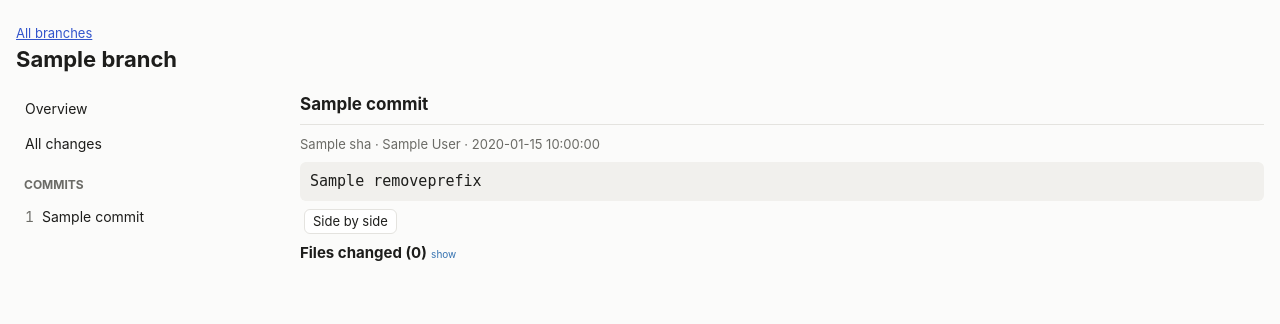
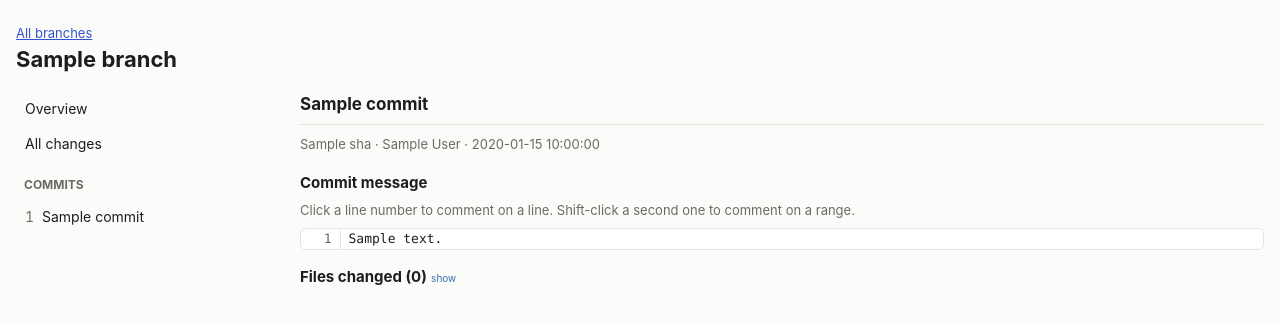
Before and after one commit to david-amores-kraken/dev-hub, a Python web app: template src/dev_hub/diffs/templates/diffs/patch.html in a window 1280 px wide. Shown: the part 46-370 px from the top of the page. Run offline with Jinja, Linux system fonts and the light colour scheme; the template is opened without the code that fills it: most values are stand-ins (such as "Sample title", 1, 10 or a date in 2020).

Commit message:
Comment on diff lines, commit messages and the PR description
Click a line number to pick a line and shift-click another to pick a
range, then write the comment. It is saved straight away and shown under
the last line. Comments can be edited, resolved, reopened and deleted.
Open comments are counted next to each part of the branch.

The same code works for a file in a diff, a commit message and the saved
PR description, because all three are just numbered lines. A comment
whose lines are no longer on the page is listed at the top with its
quote.

Comments only work in the line-by-line diff, so the side-by-side toggle
is gone.

Assistant-model: Claude Code

```diff
--- /dev/null
+++ b/src/dev_hub/diffs/static/comments.js
@@ -0,0 +1,338 @@
+// Point-and-click comments. Click a line number to pick a line, shift-click another to pick a
+// range, write the comment, and it is saved at once (no review to submit).
+//
+// A "surface" is anything with numbered lines: one file of a diff drawn by diff2html, a commit
+// message, or the PR description. Each row of a surface is { el, gutter, oldNo, newNo, text }.
+// Removed lines only have an oldNo, added lines only a newNo, unchanged lines have both.
+
+const review = document.getElementById("review");
+if (review) start(review);
+
+function start(review) {
+  const base = review.dataset.base; // POST here to add; /<id> to change; /<id>/delete to remove
+  const commit = review.dataset.commit || null; // null on the overview and the "All changes" page
+  const unplaced = document.getElementById("unplaced");
+  const editing = new Set(); // ids of the comments being edited
+  let comments = JSON.parse(document.getElementById("comments").textContent);
+  let surfaces = [];
+  let selection = null; // { surface, anchor, to, side }
+  let composer = null;
+
+  document.querySelectorAll(".text-lines").forEach(drawText);
+  refresh();
+
+  document.addEventListener("mousedown", event => {
+    if (event.shiftKey && event.target.closest("td.d2h-code-linenumber, td.gutter")) event.preventDefault();
+  });
+  document.addEventListener("click", event => {
+    const gutter = event.target.closest("td.d2h-code-linenumber, td.gutter");
+    if (!gutter || !review.contains(gutter)) return;
+    for (const surface of surfaces) {
+      const index = surface.rows.findIndex(row => row.gutter === gutter);
+      if (index >= 0) return choose(surface, index, event.shiftKey);
+    }
+  });
+  document.addEventListener("description-saved", event => {
+    const box = document.getElementById("body-lines");
+    if (!box) return;
+    box.dataset.text = event.detail;
+    drawText(box);
+    refresh();
+  });
+
+  // ---- finding the lines on the page ----
+
+  function refresh() {
+    closeComposer();
+    surfaces = [...diffSurfaces(), ...textSurfaces()];
+    render();
+  }
+
+  function number(element) {
+    const value = parseInt(element?.textContent ?? "", 10);
+    return Number.isNaN(value) ? null : value;
+  }
+
+  function diffSurfaces() {
+    return [...document.querySelectorAll("#diff .d2h-file-wrapper")].map(wrapper => {
+      const name = wrapper.querySelector(".d2h-file-name").textContent.trim();
+      const rows = [];
+      wrapper.querySelectorAll("tr").forEach(el => {
+        const gutter = el.querySelector("td.d2h-code-linenumber");
+        if (!gutter) return;
+        const oldNo = number(gutter.querySelector(".line-num1"));
+        const newNo = number(gutter.querySelector(".line-num2"));
+        if (oldNo === null && newNo === null) return; // a "@@ ... @@" header row
+        const text = el.querySelector(".d2h-code-line-ctn")?.textContent ?? "";
+        rows.push({ el, gutter, oldNo, newNo, text });
+      });
+      // A renamed file is shown as "old → new". Comments are about the new name.
+      return { kind: "line", file: name.split(" → ").at(-1), rows };
+    });
+  }
+
+  function textSurfaces() {
+    return [...document.querySelectorAll(".text-lines")].map(box => {
+      const rows = [...box.querySelectorAll("tr")].map(el => ({
+        el,
+        gutter: el.querySelector("td.gutter"),
+        oldNo: null,
+        newNo: Number(el.dataset.line),
+        text: el.querySelector("td.text").textContent,
+      }));
+      return { kind: box.dataset.kind, file: null, rows };
+    });
+  }
+
+  // A commit message or the PR description, with a number beside each line.
+  function drawText(box) {
+    const text = box.dataset.text ?? "";
+    box.replaceChildren();
+    if (!text.trim()) {
+      box.textContent = "Nothing here yet.";
+      box.classList.add("empty");
+      return;
+    }
+    box.classList.remove("empty");
+    const table = document.createElement("table");
+    text.split("\n").forEach((line, index) => {
+      const row = table.insertRow();
+      row.dataset.line = String(index + 1);
+      row.insertCell().className = "gutter";
+      row.cells[0].textContent = String(index + 1);
+      row.insertCell().className = "text";
+      row.cells[1].textContent = line;
+    });
+    box.append(table);
+  }
+
+  // ---- choosing lines and writing a comment ----
+
+  function sideKey(side) {
+    return side === "old" ? "oldNo" : "newNo";
+  }
+
+  function choose(surface, index, extend) {
+    let side, anchor = index;
+    if (extend && selection?.surface === surface) {
+      ({ side, anchor } = selection);
+    } else {
+      side = surface.rows[index].newNo === null ? "old" : "new";
+    }
+    selection = { surface, anchor, to: index, side };
+    const key = sideKey(side);
+    const [from, to] = [Math.min(anchor, index), Math.max(anchor, index)];
+    const chosen = surface.rows.slice(from, to + 1).filter(row => row[key] !== null);
+    document.querySelectorAll("tr.selected").forEach(row => row.classList.remove("selected"));
+    chosen.forEach(row => row.el.classList.add("selected"));
+    openComposer(surface, side, chosen);
+  }
+
+  function clearSelection() {
+    selection = null;
+    document.querySelectorAll("tr.selected").forEach(row => row.classList.remove("selected"));
+  }
+
+  function openComposer(surface, side, chosen) {
+    closeComposer();
+    const key = sideKey(side);
+    const target = {
+      kind: surface.kind,
+      commit: surface.kind === "pr_body" ? null : commit,
+      start: chosen[0][key],
+      end: chosen.at(-1)[key],
+      quote: chosen.map(row => row.text).join("\n"),
+    };
+    if (surface.kind === "line") Object.assign(target, { file: surface.file, side });
+
+    const { box, textarea } = editor("Comment", "Cancel", async text => {
+      const created = await post(base, { target, text });
+      comments.push(created);
+      clearSelection();
+      refresh();
+    }, () => { clearSelection(); closeComposer(); });
+    const heading = document.createElement("div");
+    heading.className = "meta";
+    heading.textContent = describe(target);
+    box.prepend(heading);
+
+    composer = document.createElement("tr");
+    composer.className = "composer-row";
+    const cell = composer.insertCell();
+    cell.colSpan = 2;
+    cell.append(box);
+    placeAfter(chosen.at(-1).el, composer);
+    textarea.focus();
+  }
+
+  function closeComposer() {
+    composer?.remove();
+    composer = null;
+  }
+
+  // A form with a text box and two buttons. `submit(text)` may throw; the message is shown.
+  function editor(doLabel, cancelLabel, submit, cancel, text = "") {
+    const box = document.createElement("form");
+    box.className = "editor";
+    const textarea = document.createElement("textarea");
+    textarea.rows = 3;
+    textarea.value = text;
+    textarea.setAttribute("aria-label", "Comment");
+    const buttons = document.createElement("div");
+    buttons.className = "controls";
+    const go = button(doLabel, "act");
+    go.type = "submit";
+    const stop = button(cancelLabel, "plain");
+    stop.addEventListener("click", cancel);
+    const error = document.createElement("span");
+    error.className = "err";
+    buttons.append(go, stop, error);
+    box.append(textarea, buttons);
+    box.addEventListener("submit", async event => {
+      event.preventDefault();
+      if (!textarea.value.trim()) return;
+      go.disabled = true;
+      error.textContent = "";
+      try {
+        await submit(textarea.value);
+      } catch (problem) {
+        error.textContent = problem.message;
+        go.disabled = false;
+      }
+    });
+    textarea.addEventListener("keydown", event => {
+      if (event.key === "Escape") cancel();
+      if (event.key === "Enter" && (event.metaKey || event.ctrlKey)) box.requestSubmit();
+    });
+    return { box, textarea, error };
+  }
+
+  function button(label, kind) {
+    const element = document.createElement("button");
+    element.type = "button";
+    element.className = kind;
+    element.textContent = label;
+    return element;
+  }
+
+  // ---- showing the comments ----
+
+  function render() {
+    document.querySelectorAll("tr.comments-row").forEach(row => row.remove());
+    const list = unplaced.querySelector(".comments");
+    list.replaceChildren();
+    for (const comment of comments) {
+      const row = findRow(comment.target);
+      if (row) holder(row).append(card(comment, false));
+      else list.append(card(comment, true));
+    }
+    unplaced.hidden = !list.children.length;
+  }
+
+  // The row a comment sits under: the last line of its range.
+  function findRow(target) {
+    const surface = surfaces.find(s => s.kind === target.kind && (s.kind !== "line" || s.file === target.file));
+    const key = sideKey(target.side ?? "new");
+    return surface?.rows.find(row => row[key] === target.end);
+  }
+
+  function holder(row) {
+    let next = row.el.nextElementSibling;
+    if (!next?.classList.contains("comments-row")) {
+      next = document.createElement("tr");
+      next.className = "comments-row";
+      const cell = next.insertCell();
+      cell.colSpan = 2;
+      cell.append(Object.assign(document.createElement("div"), { className: "comments" }));
+      row.el.after(next);
+    }
+    return next.querySelector(".comments");
+  }
+
+  function placeAfter(rowEl, element) {
+    const next = rowEl.nextElementSibling;
+    (next?.classList.contains("comments-row") ? next : rowEl).after(element);
+  }
+
+  function describe(target) {
+    const lines = target.start === target.end ? `Line ${target.start}` : `Lines ${target.start}–${target.end}`;
+    const where = { line: target.file, message: "commit message", pr_body: "description" }[target.kind];
+    return `${where} · ${lines}${target.side === "old" ? " (removed)" : ""}`;
+  }
+
+  function card(comment, showWhere) {
+    const el = document.createElement("div");
+    el.className = "comment" + (comment.status === "resolved" ? " resolved" : "");
+    const head = document.createElement("div");
+    head.className = "meta";
+    const when = comment.created.slice(0, 16).replace("T", " ");
+    head.textContent = [showWhere ? describe(comment.target) : null, when, comment.status === "resolved" ? "resolved" : null]
+      .filter(Boolean).join(" · ");
+    el.append(head);
+    if (showWhere) {
+      const quote = document.createElement("pre");
+      quote.className = "quote";
+      quote.textContent = comment.target.quote;
+      el.append(quote);
+    }
+    if (editing.has(comment.id)) {
+      const { box, textarea } = editor("Save", "Cancel", async text => {
+        replace(await post(`${base}/${comment.id}`, { text }));
+        editing.delete(comment.id);
+        render();
+      }, () => { editing.delete(comment.id); render(); }, comment.text);
+      el.append(box);
+      queueMicrotask(() => textarea.focus());
+      return el;
+    }
+    const text = document.createElement("div");
+    text.className = "text";
+    text.textContent = comment.text;
+    const actions = document.createElement("div");
+    actions.className = "controls";
+    const resolve = button(comment.status === "open" ? "Resolve" : "Reopen", "plain");
+    resolve.addEventListener("click", () => act(async () => {
+      replace(await post(`${base}/${comment.id}`, { status: comment.status === "open" ? "resolved" : "open" }));
+    }));
+    const edit = button("Edit", "plain");
+    edit.addEventListener("click", () => { editing.add(comment.id); render(); });
+    const remove = button("Delete", "plain");
+    remove.addEventListener("click", () => act(async () => {
+      if (!confirm("Delete this comment?")) return;
+      await post(`${base}/${comment.id}/delete`, {});
+      comments = comments.filter(c => c.id !== comment.id);
+    }));
+    actions.append(resolve, edit, remove);
+    el.append(text, actions);
+    return el;
+  }
+
+  function replace(updated) {
+    comments = comments.map(c => (c.id === updated.id ? updated : c));
+  }
+
+  async function act(change) {
+    try {
+      await change();
+      render();
+    } catch (problem) {
+      alert(problem.message);
+    }
+  }
+
+  async function post(url, payload) {
+    let response;
+    try {
+      response = await fetch(url, {
+        method: "POST",
+        headers: { "Content-Type": "application/json" },
+        body: JSON.stringify(payload),
+      });
+    } catch {
+      throw new Error("Can't reach the hub");
+    }
+    const body = await response.json().catch(() => ({}));
+    if (!response.ok) throw new Error(body.error ?? `Failed (${response.status})`);
+    return body;
+  }
+}
--- a/src/dev_hub/diffs/static/description.js
+++ b/src/dev_hub/diffs/static/description.js
@@ -16,6 +16,8 @@ form.addEventListener("submit", async event => {
       body: JSON.stringify({ title: form.title.value, body: form.body.value }),
     });
     status.textContent = response.ok ? "Saved" : `Not saved (${response.status})`;
+    // Let comments.js show the lines that are now saved.
+    if (response.ok) document.dispatchEvent(new CustomEvent("description-saved", { detail: form.body.value }));
   } catch {
     status.textContent = "Not saved (can't reach the hub)";
   } finally {
--- a/src/dev_hub/diffs/static/diffs.css
+++ b/src/dev_hub/diffs/static/diffs.css
@@ -25,3 +25,28 @@ form.description { display: flex; flex-direction: column; gap: 6px; margin-botto
 form.description label { font-size: 12px; font-weight: 600; color: var(--muted); }
 form.description input, form.description textarea { font: inherit; padding: 6px 8px; border: 1px solid var(--line); border-radius: 6px; background: var(--surface); color: var(--text); width: 100%; }
 form.description textarea { font: 13px/1.5 ui-monospace, SFMono-Regular, Menlo, monospace; resize: vertical; }
+
+/* Comments */
+.pill.open { margin-left: 6px; color: var(--accent); border-color: var(--accent); }
+.text-lines { border: 1px solid var(--line); border-radius: 6px; background: var(--surface); margin: 8px 0 16px; overflow-x: auto; }
+.text-lines.empty { padding: 8px 12px; color: var(--muted); font-size: 13px; }
+.text-lines table { font: 13px/1.5 ui-monospace, SFMono-Regular, Menlo, monospace; }
+.text-lines td { border: 0; padding: 0 8px; }
+td.gutter, td.d2h-code-linenumber { cursor: pointer; user-select: none; }
+td.gutter { width: 3em; text-align: right; color: var(--muted); border-right: 1px solid var(--line); }
+td.gutter:hover { color: var(--accent); }
+.text-lines td.text { white-space: pre-wrap; }
+tr.selected > td { box-shadow: inset 0 0 0 100vmax color-mix(in srgb, var(--accent) 22%, transparent); }
+tr.comments-row > td, tr.composer-row > td { padding: 0; border: 0; font-family: -apple-system, BlinkMacSystemFont, "Segoe UI", sans-serif; font-size: 14px; white-space: normal; text-align: left; background: var(--bg); }
+.comments { display: flex; flex-direction: column; gap: 8px; padding: 8px 12px; max-width: 900px; }
+.comment, form.editor { background: var(--surface); border: 1px solid var(--line); border-left: 3px solid var(--accent); border-radius: 6px; padding: 8px 10px; }
+.comment.resolved { opacity: .6; border-left-color: var(--skip); }
+.comment .text { white-space: pre-wrap; margin: 4px 0; }
+.comment .controls { margin: 4px 0 0; gap: 4px; }
+pre.quote { margin: 6px 0; font-size: 12px; white-space: pre-wrap; max-height: 8em; overflow: auto; }
+tr.composer-row form.editor { margin: 8px 12px; max-width: 900px; }
+form.editor textarea { width: 100%; font: inherit; padding: 6px 8px; border: 1px solid var(--line); border-radius: 6px; background: var(--bg); color: var(--text); resize: vertical; }
+form.editor .controls { margin: 6px 0 0; gap: 6px; }
+.unplaced { border: 1px dashed var(--line); border-radius: 8px; padding: 4px 12px 8px; margin-bottom: 16px; }
+.unplaced h3 { margin-top: 8px; }
+.unplaced .comments { padding: 8px 0 0; }
--- a/src/dev_hub/diffs/static/diffs.js
+++ b/src/dev_hub/diffs/static/diffs.js
@@ -1,30 +1,12 @@
 // Draw the patch the server put in the page. diff2html parses it, lays it out and highlights it.
+// Only the line-by-line layout is used: comments.js reads its rows to let me comment on lines.
 const patch = JSON.parse(document.getElementById("patch").textContent);
-const button = document.getElementById("layout");
-const target = document.getElementById("diff");
 
-function read() {
-  try { return localStorage.getItem("diffs.layout") || "line-by-line"; } catch { return "line-by-line"; }
-}
-
-function draw(layout) {
-  const ui = new Diff2HtmlUI(target, patch, {
-    outputFormat: layout,
-    drawFileList: true,
-    matching: "lines",
-    colorScheme: "auto",
-    highlight: true,
-    fileContentToggle: false,
-  });
-  ui.draw(); // also highlights, because of `highlight: true`
-  button.textContent = layout === "line-by-line" ? "Side by side" : "Line by line";
-  button.dataset.layout = layout;
-}
-
-button.addEventListener("click", () => {
-  const next = button.dataset.layout === "line-by-line" ? "side-by-side" : "line-by-line";
-  try { localStorage.setItem("diffs.layout", next); } catch { /* the choice just isn't remembered */ }
-  draw(next);
-});
-
-draw(read());
+new Diff2HtmlUI(document.getElementById("diff"), patch, {
+  outputFormat: "line-by-line",
+  drawFileList: true,
+  matching: "lines",
+  colorScheme: "auto",
+  highlight: true,
+  fileContentToggle: false,
+}).draw();
--- a/src/dev_hub/diffs/templates/diffs/layout.html
+++ b/src/dev_hub/diffs/templates/diffs/layout.html
@@ -1,5 +1,6 @@
 {# One branch: a list of its parts on the left, the chosen part on the right. #}
 {% extends "base.html" %}
+{% macro badge(count) %}{% if count %}<span class="pill open" title="Open comments">{{ count }}</span>{% endif %}{% endmacro %}
 {% block title %}{{ branch }} · Diffs · dev hub{% endblock %}
 {% block head %}
 <link rel="stylesheet" href="{{ url_for('diffs.static', filename='diffs.css') }}">
@@ -10,17 +11,29 @@
 <h1>{{ branch }}</h1>
 <div class="branch">
   <nav class="parts" aria-label="Parts of {{ branch }}">
-    <a href="{{ url_for('diffs.overview', branch=branch) }}" {% if page == 'overview' %}aria-current="page"{% endif %}>Overview</a>
-    <a href="{{ url_for('diffs.changes', branch=branch) }}" {% if page == 'changes' %}aria-current="page"{% endif %}>All changes</a>
+    <a href="{{ url_for('diffs.overview', branch=branch) }}" {% if page == 'overview' %}aria-current="page"{% endif %}>Overview{{ badge(counts.get('overview')) }}</a>
+    <a href="{{ url_for('diffs.changes', branch=branch) }}" {% if page == 'changes' %}aria-current="page"{% endif %}>All changes{{ badge(counts.get('changes')) }}</a>
     <h2>Commits</h2>
     {% for c in commits %}
     <a href="{{ url_for('diffs.show_commit', branch=branch, sha=c.sha) }}" {% if commit and commit.sha == c.sha %}aria-current="page"{% endif %}>
-      <span class="num">{{ loop.index }}</span> {{ c.subject }}
+      <span class="num">{{ loop.index }}</span> {{ c.subject }}{{ badge(counts.get(c.sha)) }}
     </a>
     {% endfor %}
   </nav>
   <section class="part">
-    {% block part %}{% endblock %}
+    <div id="review" data-base="{{ url_for('diffs.create_comment', branch=branch) }}" data-scope="{{ 'commit' if commit else page }}" data-commit="{{ commit.sha if commit else '' }}">
+      <div id="unplaced" class="unplaced" hidden>
+        <h3>Comments I couldn't place</h3>
+        <p class="meta">The lines they were about aren't on this page any more.</p>
+        <div class="comments"></div>
+      </div>
+      {% block part %}{% endblock %}
+    </div>
+    <script type="application/json" id="comments">{{ comments | tojson }}</script>
   </section>
 </div>
 {% endblock %}
+{% block scripts %}
+{% block page_scripts %}{% endblock %}
+<script src="{{ url_for('diffs.static', filename='comments.js') }}"></script>
+{% endblock %}
--- a/src/dev_hub/diffs/templates/diffs/overview.html
+++ b/src/dev_hub/diffs/templates/diffs/overview.html
@@ -1,5 +1,4 @@
 {% extends "diffs/layout.html" %}
-{% set page = 'overview' %}
 {% block part %}
 <h2>Pull request</h2>
 <p class="meta">What the PR will say when you open it. Saved on this machine only.</p>
@@ -13,6 +12,9 @@
     <span class="meta" id="status" role="status"></span>
   </div>
 </form>
+<h3>Comment on the description</h3>
+<p class="meta" id="body-hint">Click a line number to comment on a line. Shift-click a second one to comment on a range. Shows the saved description.</p>
+<div class="text-lines" id="body-lines" data-kind="pr_body" data-text="{{ description.body }}"></div>
 <h2>Commits</h2>
 {% if commits %}
 <ol class="commits">
@@ -29,6 +31,6 @@
 <p class="muted">No commits ahead of the base.</p>
 {% endif %}
 {% endblock %}
-{% block scripts %}
+{% block page_scripts %}
 <script src="{{ url_for('diffs.static', filename='description.js') }}"></script>
 {% endblock %}
--- a/src/dev_hub/diffs/templates/diffs/patch.html
+++ b/src/dev_hub/diffs/templates/diffs/patch.html
@@ -1,5 +1,4 @@
 {% extends "diffs/layout.html" %}
-{% set page = 'commit' if commit else 'changes' %}
 {% block page_head %}
 <link rel="stylesheet" href="{{ url_for('diffs.static', filename='vendor/diff2html.min.css') }}">
 <link rel="stylesheet" href="{{ url_for('diffs.static', filename='vendor/hljs-light.min.css') }}" media="(prefers-color-scheme: light)">
@@ -9,23 +8,21 @@
 {% if commit %}
 <h2>{{ commit.subject }}</h2>
 <p class="meta"><span>{{ commit.sha[:12] }}</span><span>{{ commit.author }}</span><span>{{ commit.date }}</span></p>
-{% set rest = commit.message.removeprefix(commit.subject).strip() %}
-{% if rest %}<pre class="message">{{ rest }}</pre>{% endif %}
+<h3>Commit message</h3>
+<p class="meta">Click a line number to comment on a line. Shift-click a second one to comment on a range.</p>
+<div class="text-lines" data-kind="message" data-text="{{ commit.message }}"></div>
 {% else %}
 <h2>All changes</h2>
 <p class="meta">Everything the branch changed since it left the base.</p>
 {% endif %}
 {% if patch.strip() %}
-<div class="controls">
-  <button class="plain" type="button" id="layout">Side by side</button>
-</div>
 <div id="diff"></div>
 <script type="application/json" id="patch">{{ patch | tojson }}</script>
 {% else %}
 <p class="muted">No file changes.</p>
 {% endif %}
 {% endblock %}
-{% block scripts %}
+{% block page_scripts %}
 {% if patch.strip() %}
 <script src="{{ url_for('diffs.static', filename='vendor/diff2html-ui.min.js') }}"></script>
 <script src="{{ url_for('diffs.static', filename='diffs.js') }}"></script>
```
Also changed, not shown: tests/test_diffs_comment_pages.py (added, +85 -0 lines).
